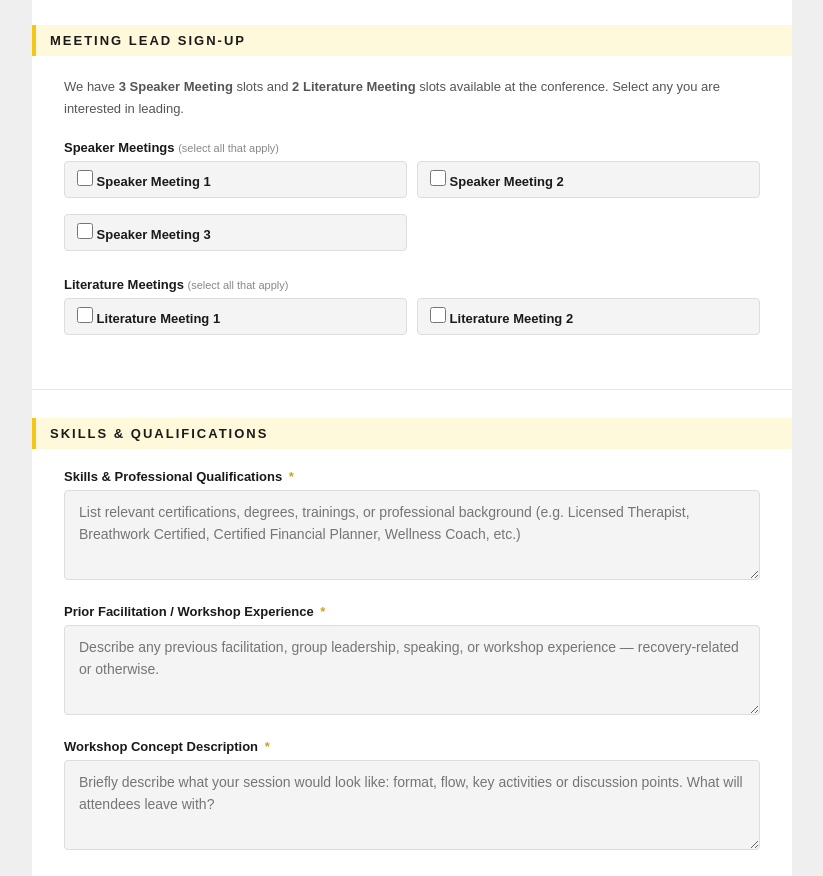
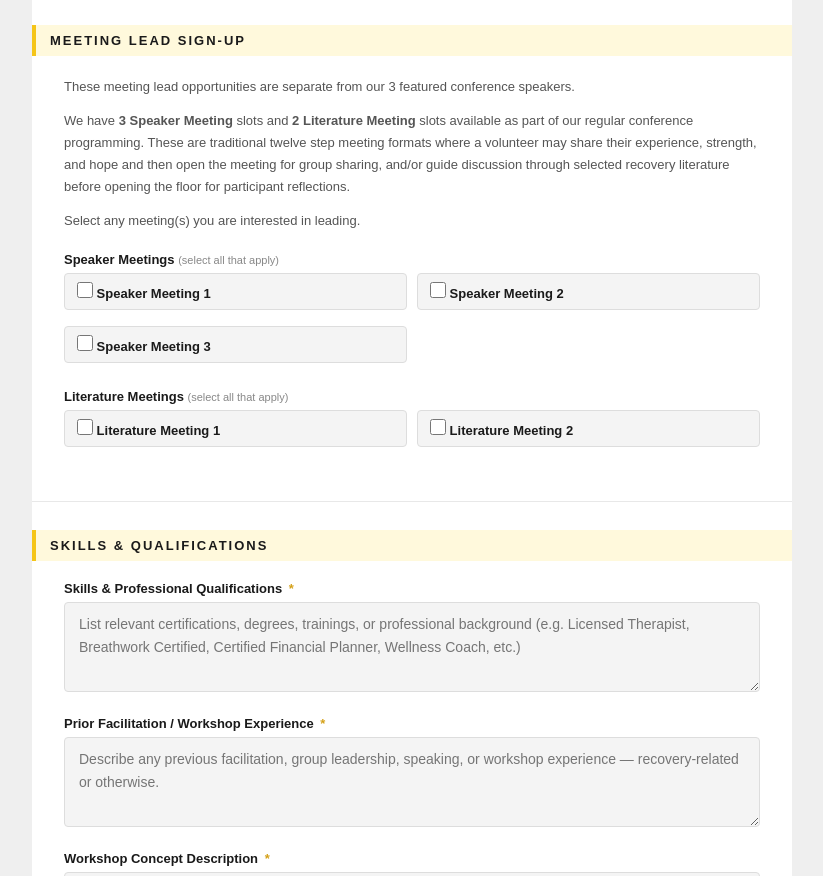
Before and after one commit to compscigrad/byc-form, a plain HTML site: page index.html in a window 1280 px wide. Shown: the part 1120-1996 px from the top of the page, without its empty margins (228-1051 px from the left). Drawn offline with Linux system fonts and the light colour scheme.

Commit message:
Update Meeting Lead Sign-Up description to clarify volunteer vs keynote speaker roles
Co-Authored-By: Claude Sonnet 4.6 <noreply@anthropic.com>

```diff
--- a/index.html
+++ b/index.html
@@ -413,8 +413,14 @@
     <div class="form-card">
       <div class="section-title">Meeting Lead Sign-Up</div>
 
+      <p style="font-size:13px;color:#555;line-height:1.7;margin-bottom:12px;">
+        These meeting lead opportunities are separate from our 3 featured conference speakers.
+      </p>
+      <p style="font-size:13px;color:#555;line-height:1.7;margin-bottom:12px;">
+        We have <strong>3 Speaker Meeting</strong> slots and <strong>2 Literature Meeting</strong> slots available as part of our regular conference programming. These are traditional twelve step meeting formats where a volunteer may share their experience, strength, and hope and then open the meeting for group sharing, and/or guide discussion through selected recovery literature before opening the floor for participant reflections.
+      </p>
       <p style="font-size:13px;color:#555;line-height:1.7;margin-bottom:20px;">
-        We have <strong>3 Speaker Meeting</strong> slots and <strong>2 Literature Meeting</strong> slots available at the conference. Select any you are interested in leading.
+        Select any meeting(s) you are interested in leading.
       </p>
 
       <div class="field-group">
```
